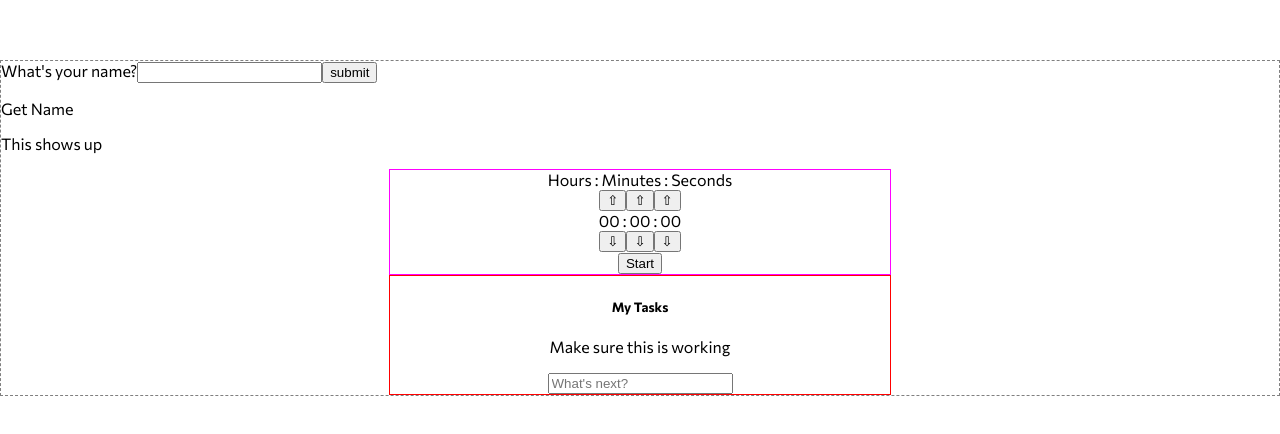
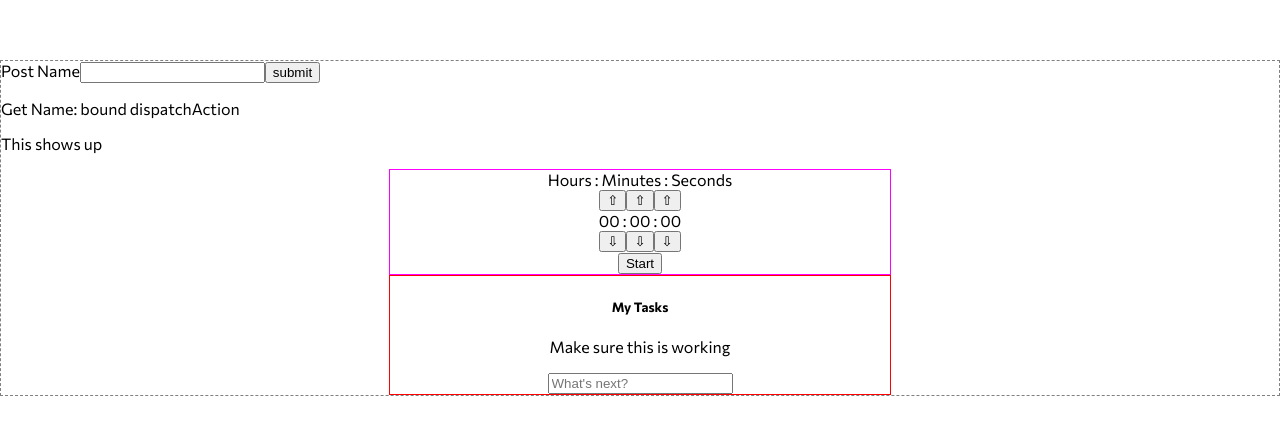
Before and after one commit to aawferris/producetive.ly, a React (Create React App) app in the folder productive.ly/: page / in a window 1280 px wide. Shown: the part 132-566 px from the top of the page. Built offline with nearby package versions, Linux system fonts and the light colour scheme; no server answers.

Commit message:
get method working, no render

```diff
--- a/productive.ly/src/Component Library/WelcomeGet.jsx
+++ b/productive.ly/src/Component Library/WelcomeGet.jsx
@@ -15,15 +15,15 @@ function WelcomeGet() {
           Authorization: `Bearer ${key}`
         }
       })
-      console.log(response.data.records);
-      setName(response.data.records)
+      console.log(response.data.records[0].fields.name);
+      setName(response.data.records[0].fields.name)
     }
     getIndex()
   }, [])
 
   return (
     <div className='welcome-get'>
-      <p>Get Name</p>
+      <p>Get Name: {setName.name}</p>
     </div>
   )
 }
--- a/productive.ly/src/Component Library/WelcomePost.jsx
+++ b/productive.ly/src/Component Library/WelcomePost.jsx
@@ -27,7 +27,7 @@ function WelcomePost(props) {
   return (
     <div className='welcome-container'>
       <form onSubmit={handleSubmit}>
-        <label htmlFor='name'>What's your name?</label>
+        <label htmlFor='name'>Post Name</label>
         <input
           type='text'
           value={name}
```
